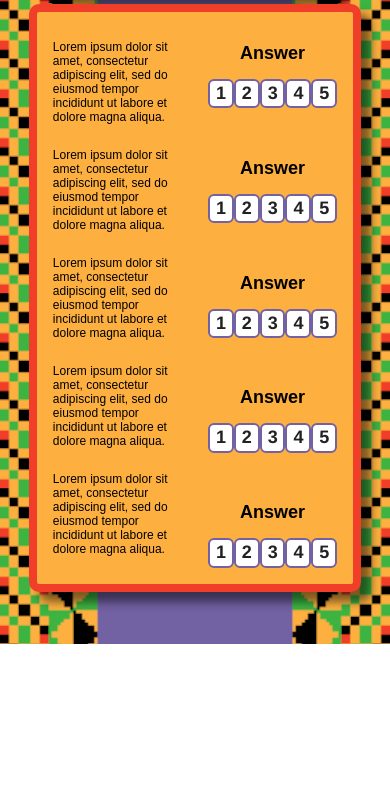
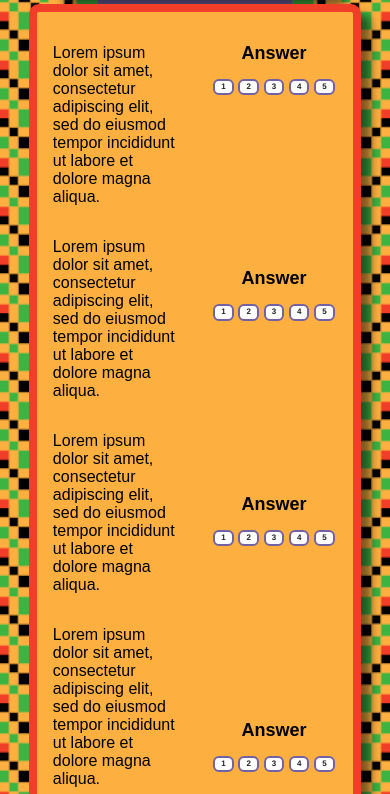
Before and after one commit to jamalcwoods/bht, a plain HTML site: page index.html in a window 390 px wide. Shown: the part 200-994 px from the top of the page. Before the commit the page ends 844 px from the top, so only its background shows below. Drawn offline with Linux system fonts and the light colour scheme; no server answers; a web font is replaced by a local one.

Commit message:
question text and button size adjustments

```diff
--- a/css/style.css
+++ b/css/style.css
@@ -178,8 +178,8 @@ p {
 }
 
 @media (max-width: 699px) {
-      #questionsBox div p {
-        font-size: 12px;
+    #questionsBox div p {
+        font-size: 16px;
         font-family: 'Sofia Sans Extra Condensed', sans-serif;
         text-align: left;
     }
@@ -212,6 +212,23 @@ p {
         width: 100%;
     }
 
+
+    .answerButton {
+      background: #fff;
+      border-radius: .375rem;
+      border-style: solid;
+      border-width: .125rem;
+      border-color: #7261A3;
+      box-sizing: border-box;
+      color: #212121;
+      font-family: Circular,Helvetica,sans-serif;
+      font-size: 8px;
+      font-weight: 700;
+      letter-spacing: -.01em;
+      line-height: 1.3;
+      text-align: left;
+      text-decoration: none;
+    }
 }
 
 
```
